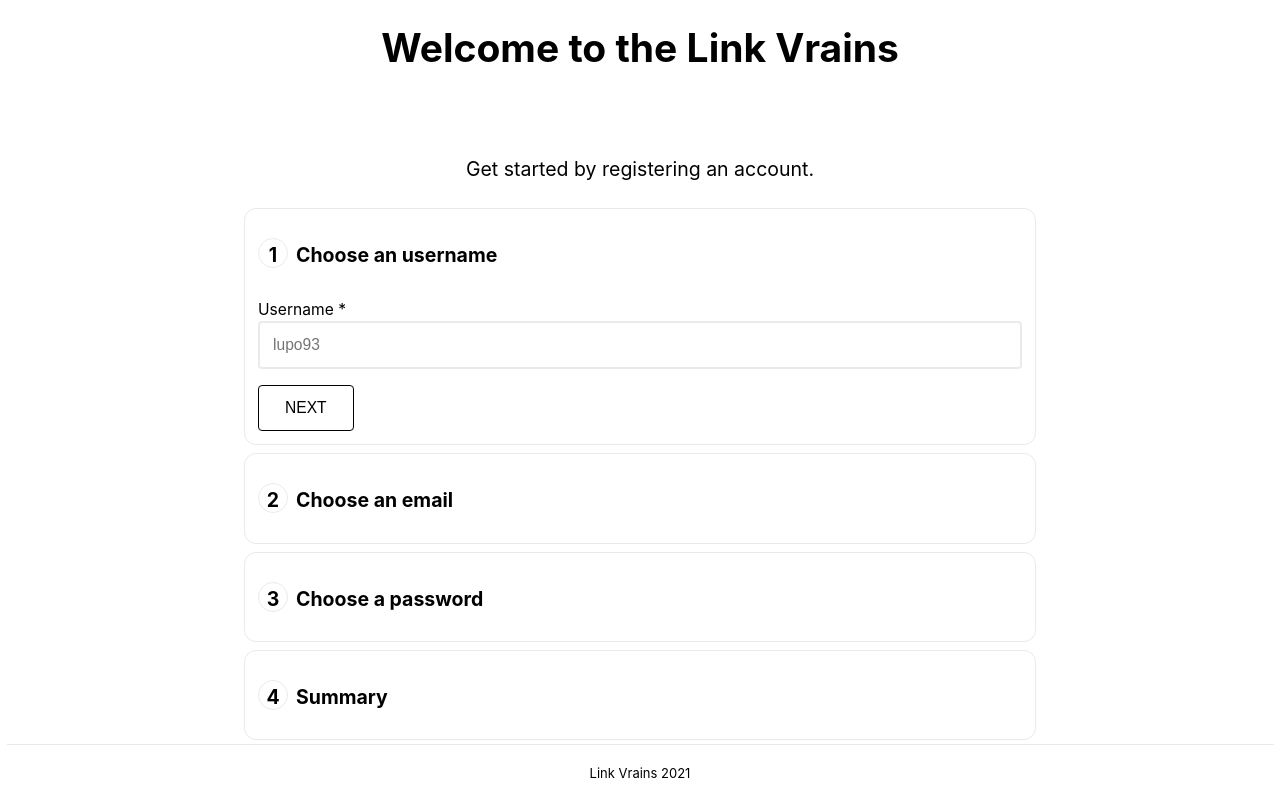
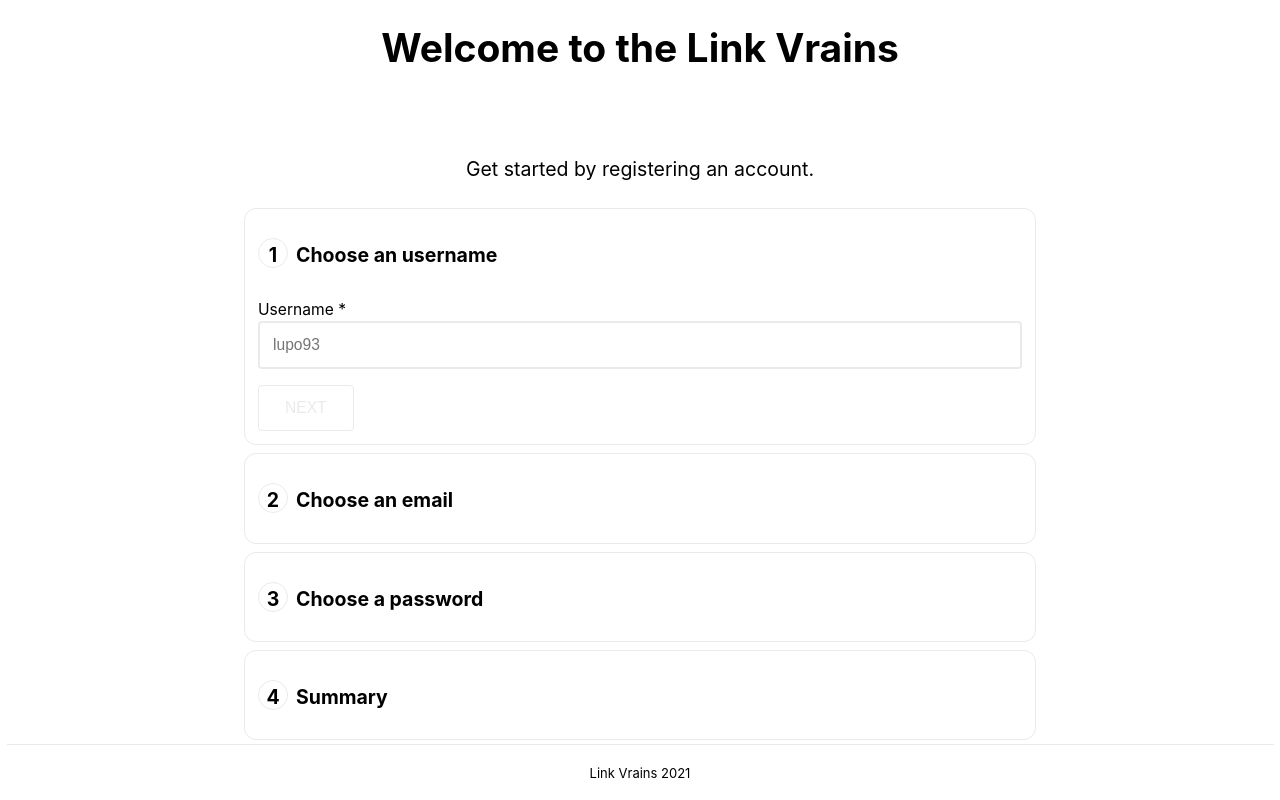
Before and after one commit to alfredosalzillo/test_formula, a Next.js app: page / in a window 1280 px wide. Built offline with nearby package versions, Linux system fonts and the light colour scheme.

Commit message:
next button should not be clickable the values are missing

```diff
--- a/src/components/RegistrationForm/RegistrationForm.tsx
+++ b/src/components/RegistrationForm/RegistrationForm.tsx
@@ -67,7 +67,7 @@ const RegistrationForm = () => {
             />
           </p>
           <Button
-            disabled={usernameValidation.isValidating}
+            disabled={usernameValidation.isValidating || !username}
             onClick={revalidateUsername}
           >
             Next
@@ -78,6 +78,9 @@ const RegistrationForm = () => {
           header="Choose an email"
         >
           <p>
+            {
+              emailValidation.isValidating && <Loader />
+            }
             <TextField
               id="email"
               label="Email"
@@ -100,7 +103,7 @@ const RegistrationForm = () => {
             </Button>
             <Button
               onClick={revalidateEmail}
-              disabled={emailValidation.isValidating}
+              disabled={emailValidation.isValidating || !email}
             >
               Next
             </Button>
@@ -111,6 +114,9 @@ const RegistrationForm = () => {
           header="Choose a password"
         >
           <p>
+            {
+              passwordValidation.isValidating && <Loader />
+            }
             <TextField
               id="password"
               label="Password"
@@ -134,7 +140,7 @@ const RegistrationForm = () => {
             </Button>
             <Button
               onClick={revalidatePassword}
-              disabled={passwordValidation.isValidating}
+              disabled={passwordValidation.isValidating || !password}
             >
               Next
             </Button>
```
